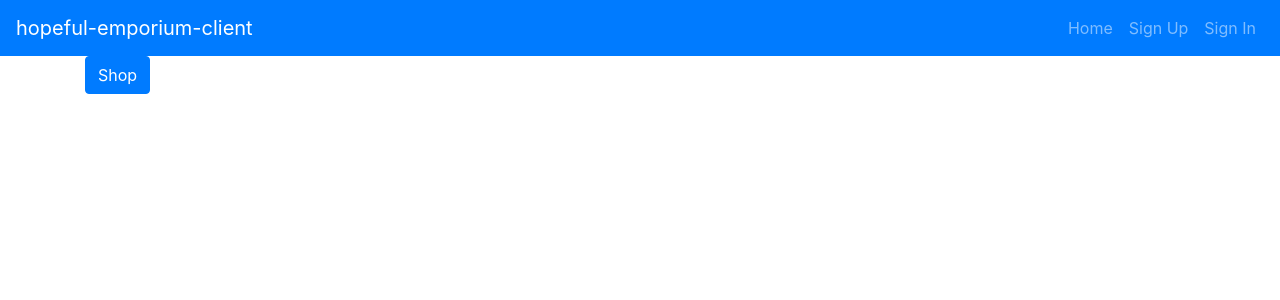
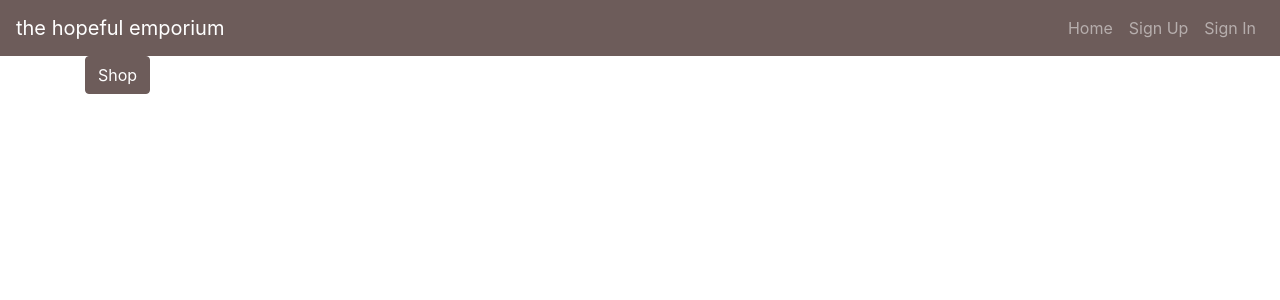
Before and after one commit to The-Hopeful-Coders/hopeful-emporium-client, a React app: page /#/ in a window 1280 px wide. Shown: the top 300 px of the page. Built offline with nearby package versions, Linux system fonts and the light colour scheme.

Commit message:
Update theme, colors, layout, styling
Change color theme to Kris's suggestion. Change styling for Card
layout. Add consistent button styling.Add /custom.scss file to override
bootstrap primary/secondary colors and run npm install --save node-sass
to do so ( not sure if this was 100% necessary)

```diff
--- a/package.json
+++ b/package.json
@@ -99,7 +99,7 @@
     "file-loader": "1.1.5",
     "html-webpack-plugin": "2.29.0",
     "jest": "20.0.4",
-    "node-sass": "^4.9.3",
+    "node-sass": "^4.14.1",
     "postcss-flexbugs-fixes": "3.2.0",
     "postcss-loader": "2.0.8",
     "react-dev-utils": "^5.0.1",
--- a/src/components/Header/Header.js
+++ b/src/components/Header/Header.js
@@ -25,7 +25,7 @@ const alwaysOptions = (
 const Header = ({ user }) => (
   <Navbar bg="primary" variant="dark" expand="md">
     <Navbar.Brand href="#">
-      hopeful-emporium-client
+      the hopeful emporium
     </Navbar.Brand>
     <Navbar.Toggle aria-controls="basic-navbar-nav" />
     <Navbar.Collapse id="basic-navbar-nav">
--- a/src/components/ProductIndex/ProductIndex.js
+++ b/src/components/ProductIndex/ProductIndex.js
@@ -40,7 +40,7 @@ class ProductIndex extends Component {
     }
     const productCards = products.map(product => {
       return (
-        <Card key={product._id} style={{ width: '18rem' }}>
+        <Card bg="secondary" key={product._id} style={{ width: '16rem', margin: 8 }}>
           {/* <Card.Img variant='top' src={product.backgroundUrl}/> */}
           <Card.Body>
             <Card.Title>{product.name}</Card.Title>
--- a/src/components/ShowPurchase/ShowPurchase.js
+++ b/src/components/ShowPurchase/ShowPurchase.js
@@ -3,6 +3,7 @@ import Spinner from 'react-bootstrap/Spinner'
 // import withRouter so we have access to the match route prop
 import { withRouter, Redirect } from 'react-router-dom'
 import { purchaseShow, purchaseDelete } from '../../api/purchase'
+import { Button } from 'react-bootstrap'
 
 class ShowPurchase extends Component {
   constructor (props) {
@@ -78,8 +79,8 @@ class ShowPurchase extends Component {
 
     return (
       <div>
-        <h3>Yay, you have a phone booth in route!</h3>
-        <button onClick={this.handleDelete}>Get Refund</button>
+        <h3>Yay, you have your very own phone booth in route!</h3>
+        <Button onClick={this.handleDelete}>Get Refund</Button>
       </div>
     )
   }
--- /dev/null
+++ b/src/custom.scss
@@ -0,0 +1,11 @@
+// overwrite theme variables
+
+//quick test,
+
+$primary: #6d5c5a;
+$secondary: #D4C75B;
+$success: #8de814;
+
+
+
+@import '~bootstrap/scss/bootstrap';
--- a/src/index.js
+++ b/src/index.js
@@ -1,6 +1,7 @@
 import React from 'react'
 import ReactDOM from 'react-dom'
-import './index.scss'
+// import './index.scss'
+import './custom.scss'
 
 import App from './App'
 import { HashRouter } from 'react-router-dom'
```
Also changed, not shown: 1 other file (tests, documents, lock files or other folders).
